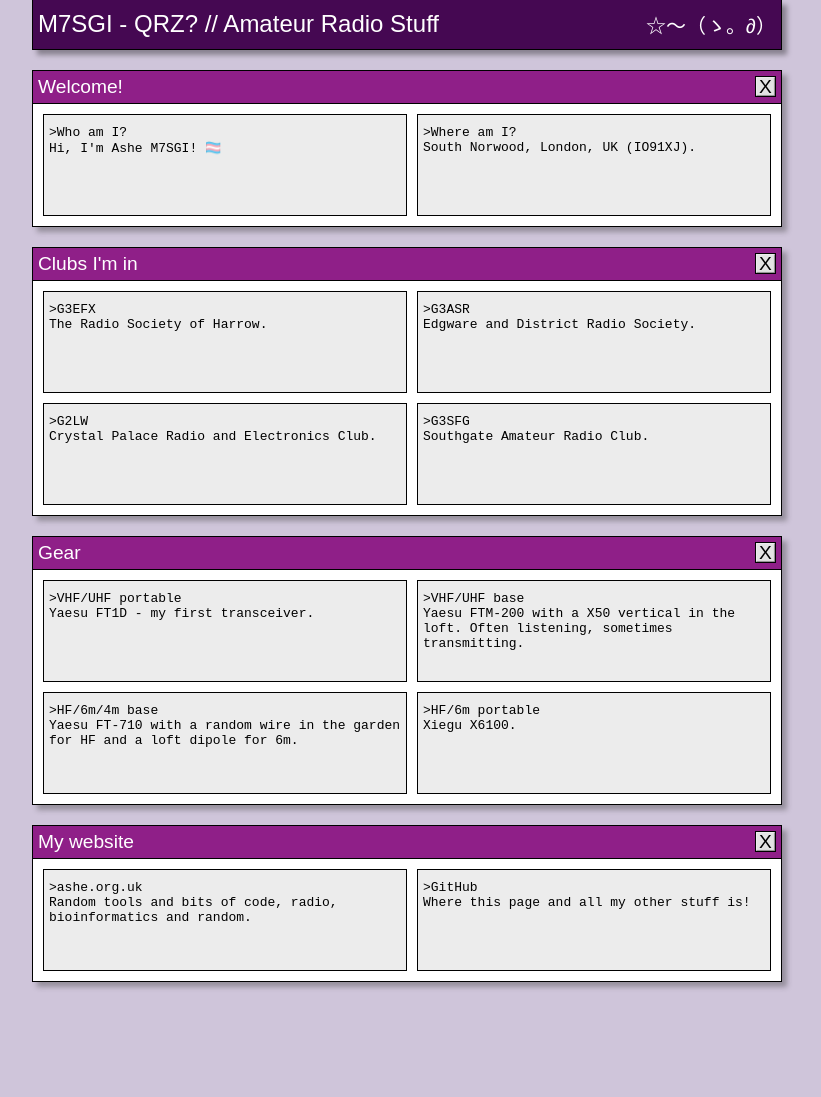
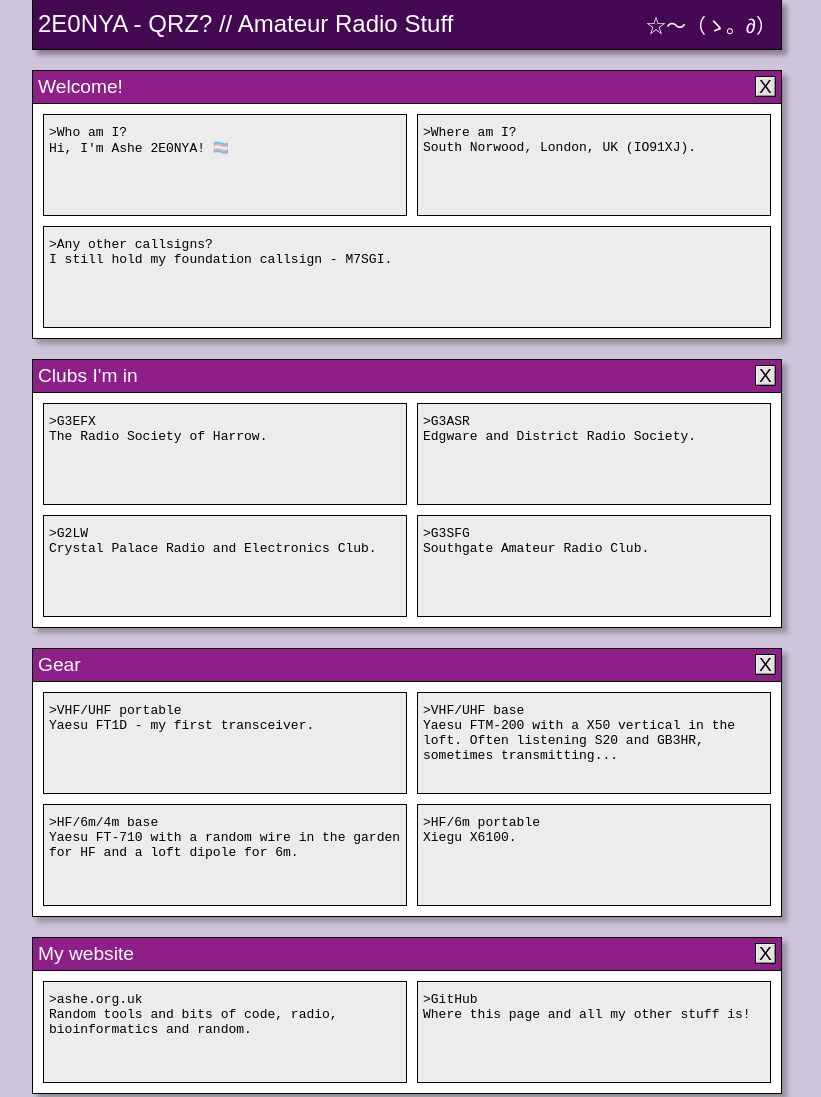
Before and after one commit to AshleyShalloe/qrz, a plain HTML site: page index.html in a window 1280 px wide. Shown: the top 1097 px of the page, without its empty margins (233-1054 px from the left). Before the commit the page ends 1050 px from the top, so only its background shows below. Drawn offline with Linux system fonts and the light colour scheme.

Commit message:
add intermediate callsign

```diff
--- a/index.html
+++ b/index.html
@@ -4,7 +4,7 @@
 <head>
     <meta name="viewport" content="width=device-width, initial-scale=1.0">
     <meta charset="UTF-8" />
-    <title>M7SGI - QRZ?</title>
+    <title>2E0NYA - QRZ?</title>
     <link rel="icon" href="favicon.svg" />
     <style>
         html {
@@ -19,6 +19,7 @@
             padding-left: 10px;
             padding-right: 10px;
             padding-bottom: 3em;
+            font-variant-numeric: slashed-zero;
         }
 
         .card {
@@ -447,7 +448,7 @@
 
 <body>
     <div id="header">
-        <span>M7SGI - QRZ? // Amateur Radio Stuff</span>
+        <span>2E0NYA - QRZ? // Amateur Radio Stuff</span>
         <span style="white-space: nowrap; font-size: smaller;" id="emoticon"></span>
     </div>
     <div class="cardContainer">
@@ -456,13 +457,19 @@
         <a class="card" href="https://www.qrz.com/db/m7sgi" target="_blank">
             <div>
                 &gt;Who am I?<br>
-                Hi, I'm Ashe M7SGI! 🏳️‍⚧️
+                Hi, I'm Ashe 2E0NYA! 🏳️‍⚧️
             </div>
         </a>
         <a class="card" href="https://www.qrz.com/db/m7sgi" target="_blank">
             <div>
                 &gt;Where am I?<br>
                 South Norwood, London, UK (IO91XJ).
+            </div>
+        </a>
+        <a class="card" href="https://www.qrz.com/db/m7sgi" target="_blank">
+            <div>
+                &gt;Any other callsigns?<br>
+                I still hold my foundation callsign - M7SGI.
             </div>
         </a>
     </div>
@@ -506,7 +513,7 @@
         <a class="card">
             <div>
                 &gt;VHF/UHF base<br>
-                Yaesu FTM-200 with a X50 vertical in the loft. Often listening, sometimes transmitting.
+                Yaesu FTM-200 with a X50 vertical in the loft. Often listening S20 and GB3HR, sometimes transmitting...
             </div>
         </a>
 
```
